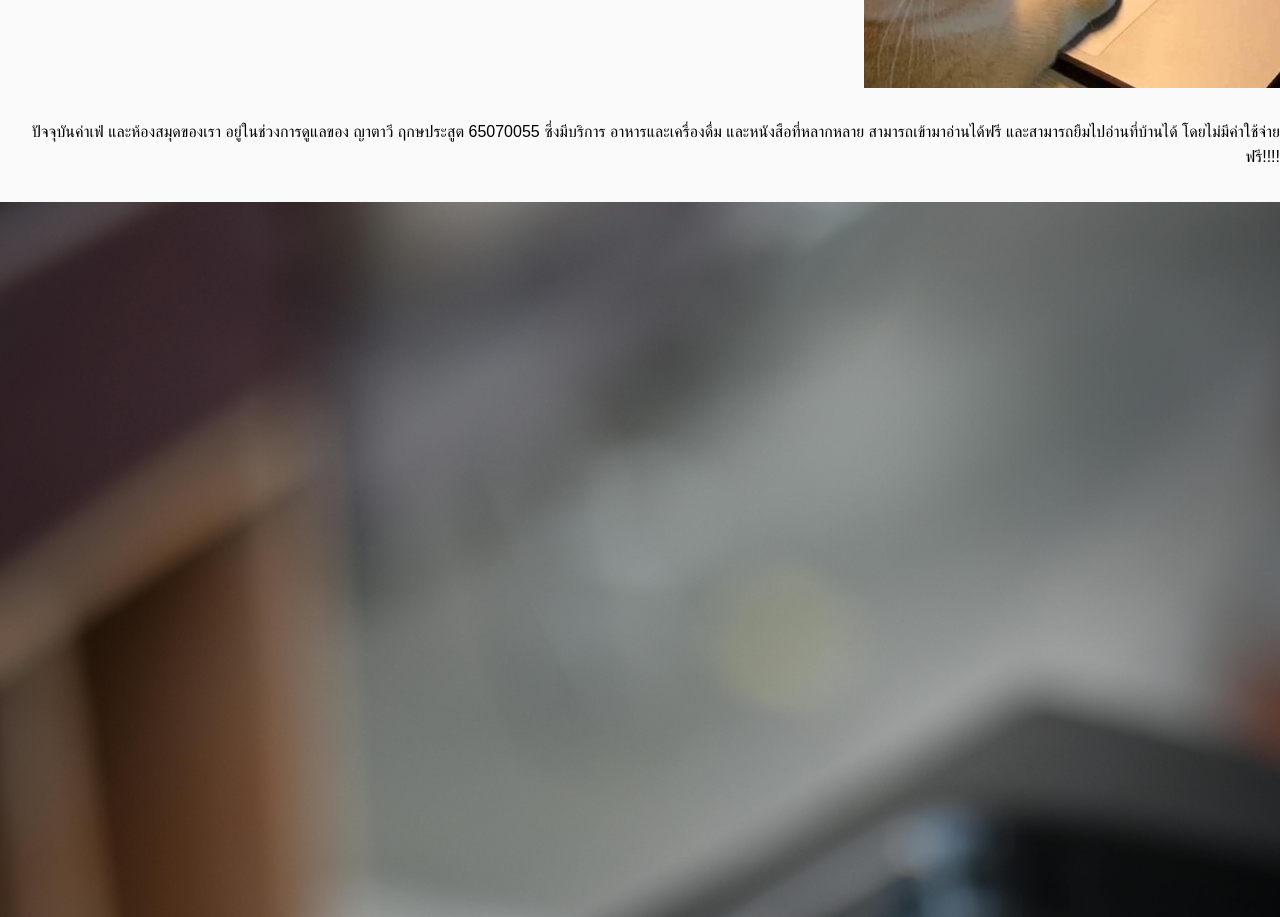
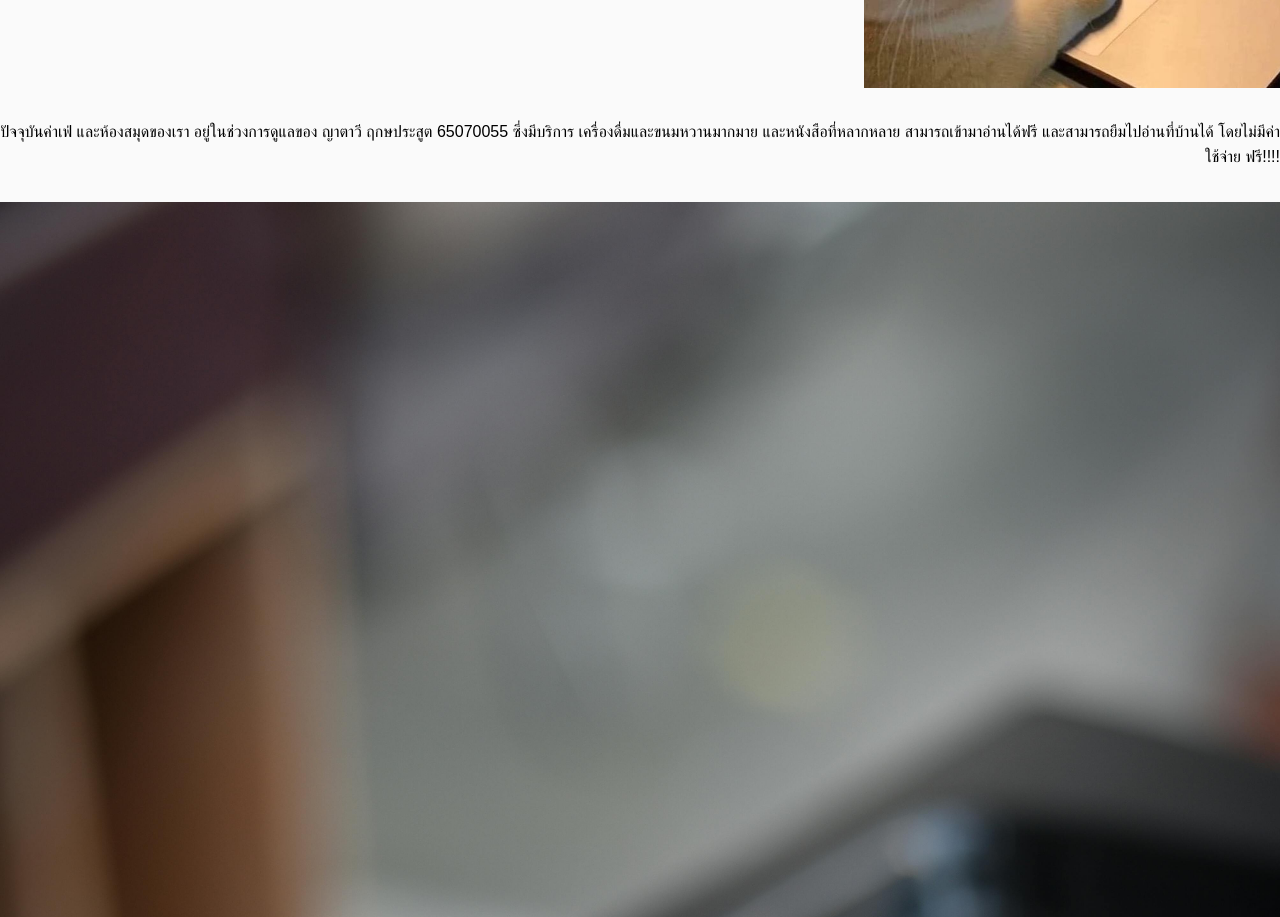
Before and after one commit to peachflavor/iot-frontend, a React (Vite) app: page / in a window 1280 px wide. Shown: the part 940-1857 px from the top of the page. Built offline with nearby package versions, Linux system fonts and the light colour scheme; no server answers.

Commit message:
Update index.tsx

```diff
--- a/src/pages/index.tsx
+++ b/src/pages/index.tsx
@@ -33,7 +33,7 @@ export default function HomePage() {
         </div>
         <p className="text-right mt-8">
           ปัจจุบันค่าเฟ่ และห้องสมุดของเรา อยู่ในช่วงการดูแลของ ญาตาวี ฤกษประสูต 65070055
-          ซึ่งมีบริการ อาหารและเครื่องดื่ม และหนังสือที่หลากหลาย สามารถเข้ามาอ่านได้ฟรี และสามารถยืมไปอ่านที่บ้านได้ โดยไม่มีค่าใช้จ่าย ฟรี!!!!
+          ซึ่งมีบริการ เครื่องดื่มและขนมหวานมากมาย และหนังสือที่หลากหลาย สามารถเข้ามาอ่านได้ฟรี และสามารถยืมไปอ่านที่บ้านได้ โดยไม่มีค่าใช้จ่าย ฟรี!!!!
         </p>
       </section>
 
```
